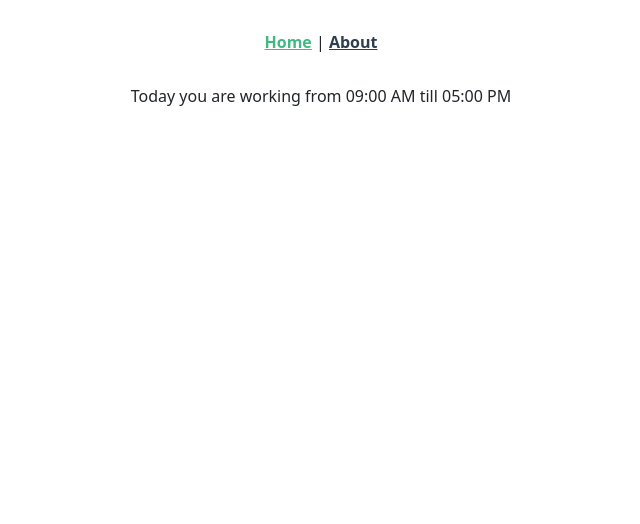
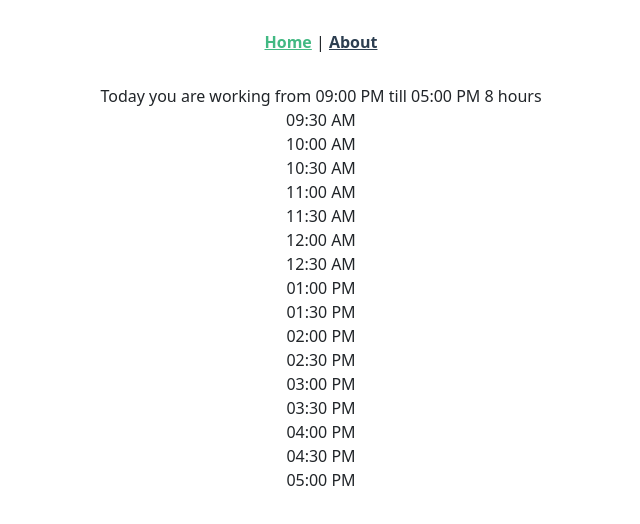
Before and after one commit to lachiebol/TimeManager, a Vue app in the folder time_manager/: page /#/ in a window 1280 px wide. Both pictures are taken after a click on the button "Start". Shown: the top 524 px of the page, without its empty margins (319-959 px from the left). Built offline with nearby package versions, Linux system fonts and the light colour scheme.

Commit message:
Added time ranges to main page

```diff
--- a/time_manager/package.json
+++ b/time_manager/package.json
@@ -14,7 +14,8 @@
     "dayjs": "^1.10.6",
     "vue": "^2.6.14",
     "vue-router": "^3.5.2",
-    "vue-the-mask": "^0.11.1"
+    "vue-the-mask": "^0.11.1",
+    "vuedraggable": "^2.24.3"
   },
   "devDependencies": {
     "@vue/cli-plugin-babel": "~4.5.0",
--- a/time_manager/src/components/MainPage.vue
+++ b/time_manager/src/components/MainPage.vue
@@ -1,19 +1,66 @@
 <template>
-  <div>Today you are working from {{startTime}} {{start.timeFormat}} till {{endTime}} {{end.timeFormat}}</div>
+  <div>
+    <div>Today you are working from {{getTime(start.timeValue)}} {{start.timeFormat}} till {{getTime(end.timeValue)}} {{end.timeFormat}} {{difference/60}} hours</div>
+
+    <div>
+      <draggable v-model="myArray">
+        <transition-group>
+            <div v-for="slot in dayRange" :key="slot">
+                {{slot.timeValue}} {{slot.timeFormat}}
+            </div>
+        </transition-group>
+      </draggable>
+    </div>
+  </div>
+
+
 </template>
 
 <script>
+import {getTimeDifference, getTimeRange} from "../utilities/time";
+
+import draggable from 'vuedraggable';
+
 export default {
   props: ['start', 'end'],
+  components: {
+    draggable
+  },
+
+  data() {
+    return {
+      difference: null,
+      dayRange: null,
+    }
+  },
+
+  mounted() {
+    this.difference = getTimeDifference(this.start, this.end)
+
+    this.dayRange = getTimeRange(this.start, this.end, 30);
+
+    console.log(this.dayRange)
+
+  },
+
+  methods: {
+    getTime(timeString) {
+      return `${timeString.slice(0,2)}:${timeString.slice(2,4)}`
+    },
+
+
+  },
 
 
   computed: {
-    startTime: function() {
-      return `${this.start.timeValue.slice(0,2)}:${this.start.timeValue.slice(2,4)}`
-    },
 
-    endTime: function() {
-      return `${this.end.timeValue.slice(0,2)}:${this.end.timeValue.slice(2,4)}`
+    timeSlots: function() {
+      let slots = [];
+      for(let i = 0; i < this.difference; i += 30) {
+        slots.push(i);
+      }
+
+      return slots
     }
   }
 
--- a/time_manager/src/utilities/time.js
+++ b/time_manager/src/utilities/time.js
@@ -1,3 +1,4 @@
+
 import dayjs from 'dayjs';
 
 /**
@@ -23,6 +24,20 @@ function getTime(timeString, selected) {
   return time;
 }
 
+function getTimeStringFromNumbers(hour, minute) {
+  let hourString = hour;
+  let minuteString = minute;
+  if(hour < 10) {
+    hourString = `0${hour}`;
+  }
+
+  if(minute < 10) {
+    minuteString = `0${minute}`;
+  }
+
+  return `${hourString}:${minuteString}`
+}
+
 
 /**
  * Gets difference in time between two given strings of format "hh:mm" with given AM/PM, in minutes
@@ -31,12 +46,55 @@ function getTime(timeString, selected) {
  * @param {*} selected Object that contains the start times AM/PM value and end times AM/PM value
  * @returns Difference in time in minutes
  */
- function getTimeDifference(timeStringStart, timeStringEnd, selected) {
-  let start = getTime(timeStringStart, selected.start)
-  let end = getTime(timeStringEnd, selected.end)
+ function getTimeDifference(timeStart, timeEnd) {
+  let start = getTime(timeStart.timeValue, timeStart.timeFormat)
+  let end = getTime(timeEnd.timeValue, timeEnd.timeFormat)
 
   return Math.abs(start.diff(end, 'minute'));
 }
+
+
+function getTimeRange(timeStart, timeEnd, increment) {
+  let [startHour, startMinute] = getTimeValues(timeStart.timeValue);
+  let [endHour] = getTimeValues(timeEnd.timeValue);
+  let range = [];
+  startMinute = startMinute - startMinute % 30
+  while (startHour != endHour) {
+
+    startMinute += increment;
+    if(startMinute != startMinute % 60) {
+      startMinute = startMinute % 60;
+      startHour += 1;
+    }
+
+    if(startHour > 12) {
+      switch (timeStart.timeFormat) {
+        case timeFormat.AM:
+          timeStart.timeFormat = timeFormat.PM;
+          break;
+        case timeFormat.PM:
+          timeStart.timeFormat = timeFormat.AM;
+          break;
+      }
+
+      startHour = 1;
+
+
+    }
+
+    let timeObject = {
+      timeValue: getTimeStringFromNumbers(startHour, startMinute),
+      timeFormat: timeStart.timeFormat
+    }
+
+    range.push(timeObject);
+  }
+
+  return range;
+
+}
+
+
 
 
 /**
@@ -51,5 +109,6 @@ const timeFormat = {
 export {
   timeFormat,
   getTimeDifference,
-  getTimeValues
+  getTimeValues,
+  getTimeRange
 }
--- a/time_manager/src/views/Home.vue
+++ b/time_manager/src/views/Home.vue
@@ -32,7 +32,6 @@ export default {
 
   methods: {
     setupFinished(e) {
-      console.log(e)
       this.start = e[0]
       this.end = e[1]
       this.setup = true;
```
Also changed, not shown: 1 other file (tests, documents, lock files or other folders).
